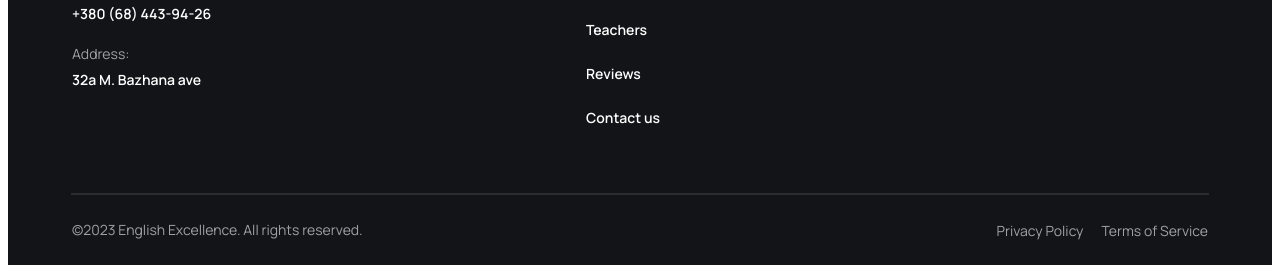
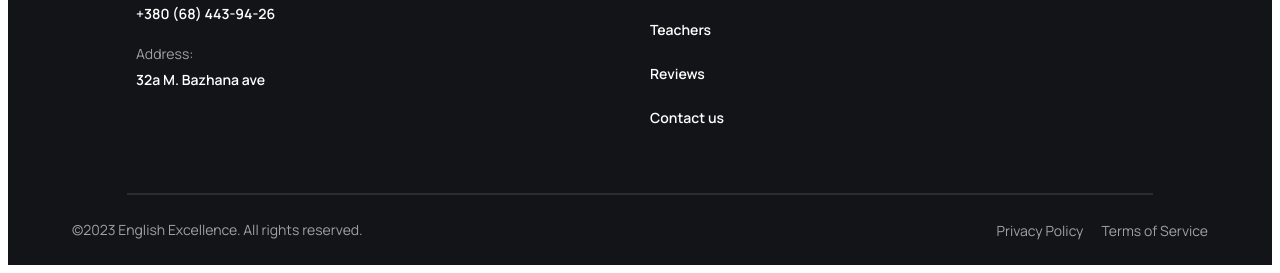
Before and after one commit to blavikensbutcher/mcs9-team-name, a website built with Vite: page src/index.html in a window 1280 px wide. Shown: the part 6516-6789 px from the top of the page. Built offline with nearby package versions, Linux system fonts and the light colour scheme; files whose address does not match are found by name.

Commit message:
Footer new (#20)
* Update footer.css

* Update footer.css

```diff
--- a/src/css/footer.css
+++ b/src/css/footer.css
@@ -43,8 +43,7 @@
 }
 @media screen and (min-width: 1280px) {
   .footer-container {
-    padding-top: 64px;
-    padding-bottom: 64px;
+    padding: 64px 64px 64px 64px;
   }
 }
 
@@ -110,6 +109,8 @@
   .footer-bottom {
     margin-bottom: 23px;
     margin-top: 23px;
+    padding-left: 64px;
+    padding-right: 64px;
   }
 }
 
@@ -217,3 +218,9 @@ address {
   width: 100%;
   border: 1px solid rgba(255, 255, 255, 0.1);
 }
+
+@media screen and (min-width: 1280px) {
+ .footer-divider {
+  width: 1024px;
+}
+}
```
